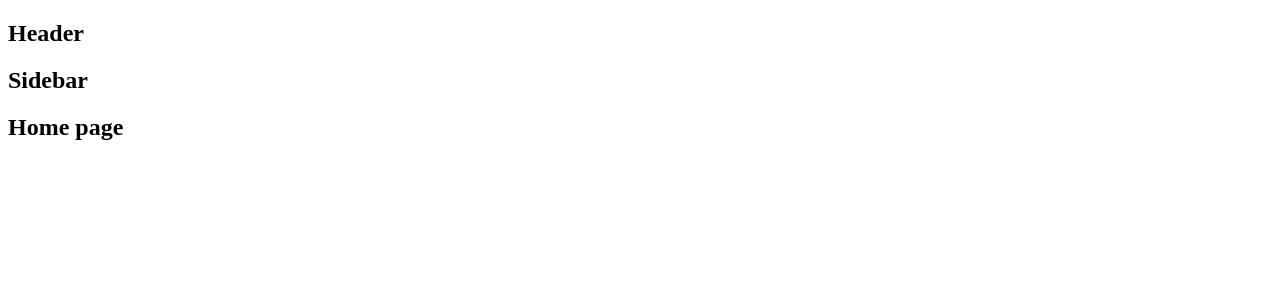
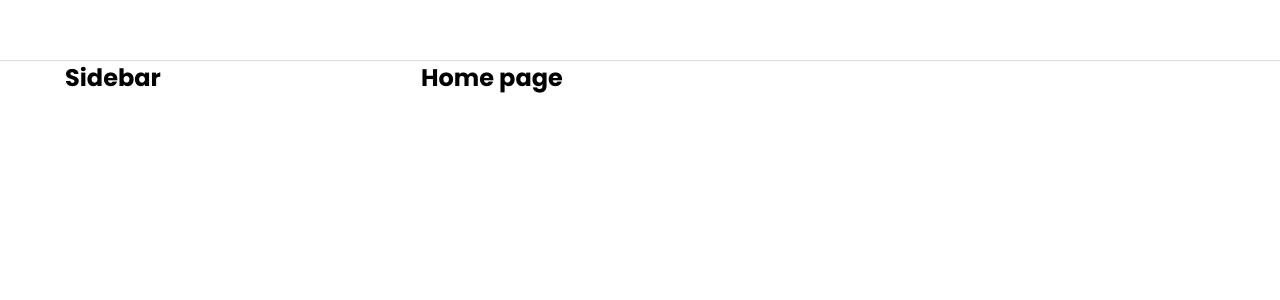
Before and after one commit to nttugit/tiktok-clone-f8, a React (Create React App) app: page / in a window 1280 px wide. Shown: the top 300 px of the page. Built offline with nearby package versions, Linux system fonts and the light colour scheme.

Commit message:
Finish lesson 96: Build default layout

```diff
--- a/package.json
+++ b/package.json
@@ -6,6 +6,7 @@
     "@testing-library/jest-dom": "^5.16.5",
     "@testing-library/react": "^13.4.0",
     "@testing-library/user-event": "^13.5.0",
+    "classnames": "^2.3.2",
     "normalize.css": "^8.0.1",
     "react": "^18.2.0",
     "react-dom": "^18.2.0",
--- a/src/App.js
+++ b/src/App.js
@@ -2,6 +2,7 @@
 import { BrowserRouter as Router, Routes, Route } from 'react-router-dom';
 import { publicRoutes } from './routes';
 import { DefaultLayout } from '~/components/Layout';
+import '~/components/GlobalStyles';
 
 function App() {
   return (
--- a/src/components/GlobalStyles/GlobalStyles.scss
+++ b/src/components/GlobalStyles/GlobalStyles.scss
@@ -4,9 +4,13 @@
 :root {
   font-size: 62.5%;
   --primary: #fe2c55;
+  --default-layout-header-height: 60px;
+  --default-layout-width: 1150px;
 }
 
 * {
+  margin: 0;
+  padding: 0;
   box-sizing: border-box;
 }
 
--- /dev/null
+++ b/src/components/Layout/DefaultLayout/DefaultLayout.module.scss
@@ -0,0 +1,14 @@
+.wrapper {
+  display: flex;
+  flex-direction: column;
+  align-items: center;
+}
+
+.container {
+  width: var(--default-layout-width);
+  display: flex;
+}
+
+.content {
+  flex: 1;
+}
--- /dev/null
+++ b/src/components/Layout/DefaultLayout/Sidebar/Sidebar.module.scss
@@ -0,0 +1,5 @@
+.wrapper {
+  width: 356px;
+  min-height: 1000px;
+  //   background-color: #ccc;
+}
--- a/src/components/Layout/DefaultLayout/Sidebar/index.js
+++ b/src/components/Layout/DefaultLayout/Sidebar/index.js
@@ -1,5 +1,14 @@
+import classNames from 'classnames/bind';
+import styles from './Sidebar.module.scss';
+
+const cx = classNames.bind(styles);
+
 function Sidebar() {
-  return <h2>Sidebar</h2>;
+  return (
+    <aside className={cx('wrapper')}>
+      <h2>Sidebar</h2>
+    </aside>
+  );
 }
 
 export default Sidebar;
--- a/src/components/Layout/DefaultLayout/index.js
+++ b/src/components/Layout/DefaultLayout/index.js
@@ -1,13 +1,17 @@
+import classNames from 'classnames/bind';
 import Header from '~/components/Layout/components/Header';
 import Sidebar from './Sidebar';
+import styles from './DefaultLayout.module.scss';
+
+const cx = classNames.bind(styles);
 
 function DefaultLayout({ children }) {
   return (
-    <div>
+    <div className={cx('wrapper')}>
       <Header />
-      <div class="container">
+      <div className={cx('container')}>
         <Sidebar />
-        <div className="content">{children}</div>
+        <div className={cx('content')}>{children}</div>
       </div>
     </div>
   );
--- a/src/components/Layout/HeaderOnly/index.js
+++ b/src/components/Layout/HeaderOnly/index.js
@@ -1,6 +1,6 @@
 import Header from '~/components/Layout/components/Header';
 
-function DefaultLayout({ children }) {
+function HeaderOnly({ children }) {
   return (
     <div>
       <Header />
@@ -11,4 +11,4 @@
   );
 }
 
-export default DefaultLayout;
+export default HeaderOnly;
--- /dev/null
+++ b/src/components/Layout/components/Header/Header.module.scss
@@ -0,0 +1,12 @@
+.wrapper {
+  width: 100%;
+  height: var(--default-layout-header-height, 60px);
+  box-shadow: 0px 1px 1px rgba(0, 0, 0, 0.12);
+  display: flex;
+  justify-content: center;
+}
+
+.inner {
+  height: 100%;
+  width: var(--default-layout-width, 1150px);
+}
--- a/src/components/Layout/components/Header/index.js
+++ b/src/components/Layout/components/Header/index.js
@@ -1,5 +1,14 @@
+import classNames from 'classnames/bind';
+import styles from './Header.module.scss';
+
+const cx = classNames.bind(styles);
+
 function Header() {
-  return <h2>Header</h2>;
+  return (
+    <header className={cx('wrapper')}>
+      <div className={cx('inner')}></div>
+    </header>
+  );
 }
 
 export default Header;
```
Also changed, not shown: 1 other file (tests, documents, lock files or other folders).
